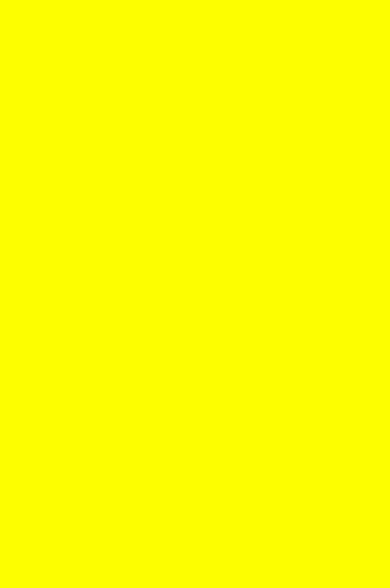
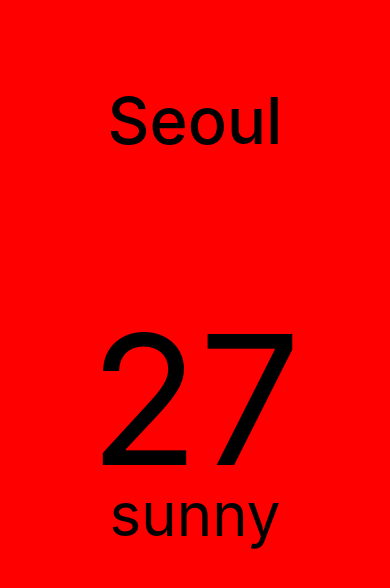
Before and after one commit to kdbswo/Weather, a React Native app: screen / in a window 390 px wide. Shown: the top 588 px of the page. Built offline with nearby package versions, Linux system fonts and the light colour scheme.

Commit message:
Weather0.1
apply css

```diff
--- a/App.js
+++ b/App.js
@@ -1,10 +1,50 @@
 
 import { View, Text, StyleSheet } from "react-native";
+import { backgroundColor } from "react-native/Libraries/Components/View/ReactNativeStyleAttributes";
 
 export default function App() {
-  return <View style={styles.container}></View>;
+  return (
+    <View style={styles.container}>
+      <View style={styles.city}>
+        <Text style={styles.cityName}>Seoul</Text>
+      </View>
+      <View style={styles.weather}>
+        <View style={styles.day}>
+          <Text style={styles.temp}>27</Text>
+          <Text style={styles.description}>sunny</Text>
+        </View>
+      </View>
+    </View>
+  );
 }
 
 const styles = StyleSheet.create({
-  container: { flex: 1, backgroundColor: "yellow" },
+  container: {
+    flex: 1,
+    backgroundColor: "red",
+  },
+  city: {
+    flex: 1.2,
+    justifyContent: "center",
+    alignItems: "center",
+  },
+  weather: {
+    flex: 3,
+  },
+  cityName: {
+    fontSize: 65,
+    fontWeight: "500",
+  },
+  day: {
+    flex: 1,
+    alignItems: "center",
+  },
+  temp: {
+    marginTop: 50,
+    fontSize: 180,
+  },
+  description: {
+    marginTop: -30,
+    fontSize: 60,
+  },
 });
```
